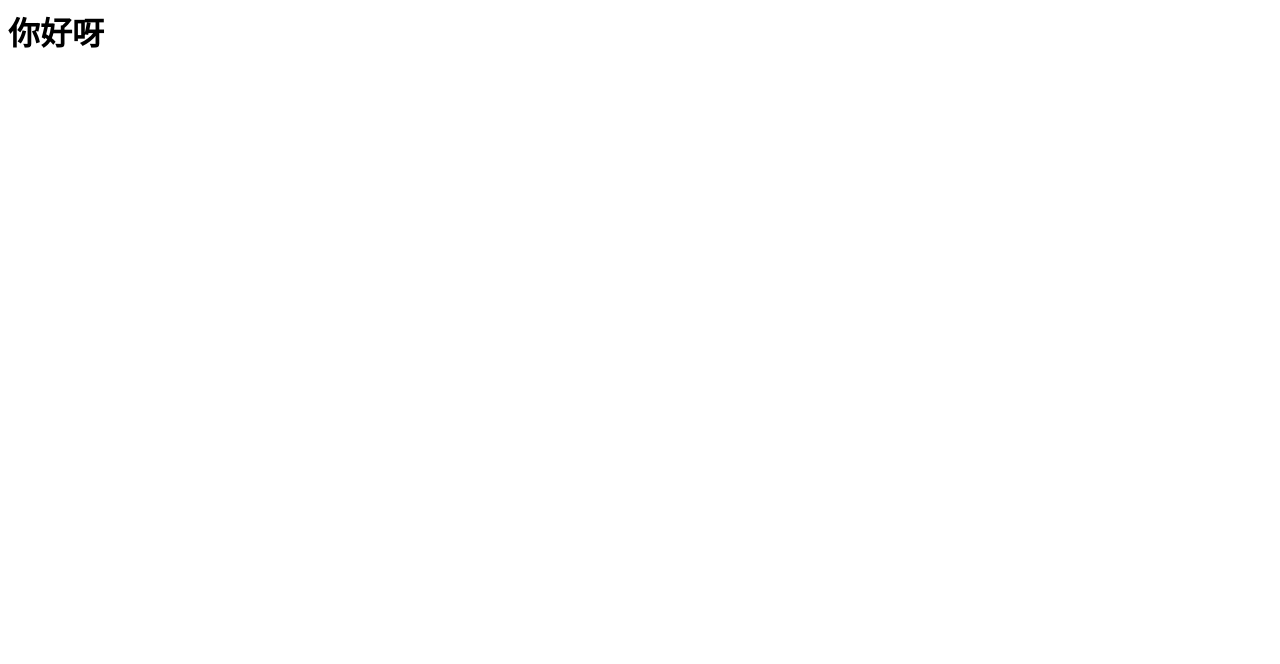
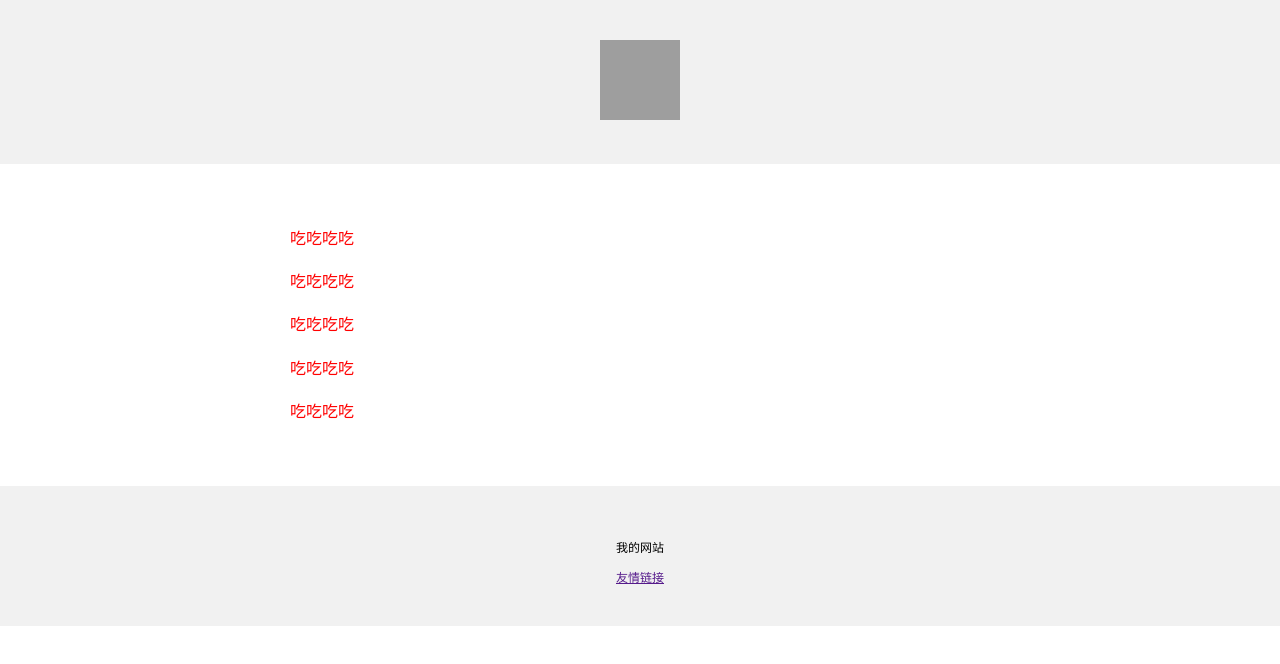
Before and after one commit to Eden-keep/website, a plain HTML site: page index.html in a window 1280 px wide. Drawn offline with Linux system fonts and the light colour scheme; grey boxes are pictures that could not be loaded.

Commit message:
Add files via upload

```diff
--- a/index.html
+++ b/index.html
@@ -1 +1,44 @@
-<h1>你好呀</h1>
+<!DOCTYPE html>
+<html lang="zh-CN">
+  <head>
+    <meta charset="utf-8">
+    <meta name="viewport" content="width=device-width, initial-scale=1" />
+    <title>康文昌的在线HTML 教学小工具</title>
+    <style>
+      body {
+        margin: 0;
+      }
+    </style>
+  </head>
+  <body>
+    <div style="
+        background-color: #f1f1f1;
+        text-align: center;
+        padding: 40px;
+    ">
+      <img src="https://www.midorg.com/midlogo.png" alt="昭昭" width="80px" height="80px">
+    </div>
+    <div style="
+        max-width: 700px;
+        margin:30px auto;
+        padding: 15px;
+        line-height: 1.7;
+        color: red;
+    ">
+      <p>吃吃吃吃</p>
+      <p>吃吃吃吃</p>
+      <p>吃吃吃吃</p>
+      <p>吃吃吃吃</p>
+      <p>吃吃吃吃</p>
+    </div>
+    <div style="
+        background-color: #f1f1f1;
+        text-align: center;
+        padding: 40px;
+        font-size: 12px;
+    ">
+      <p>我的网站</p>
+      <a href="">友情链接</a>
+    </div>
+  </body>
+</html>
```
